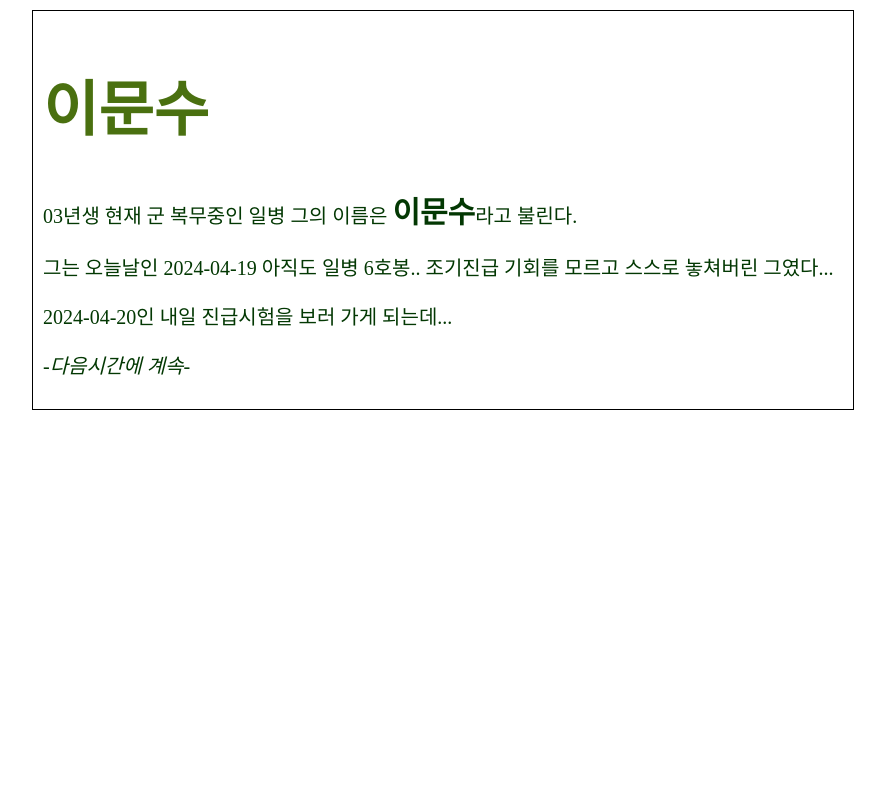
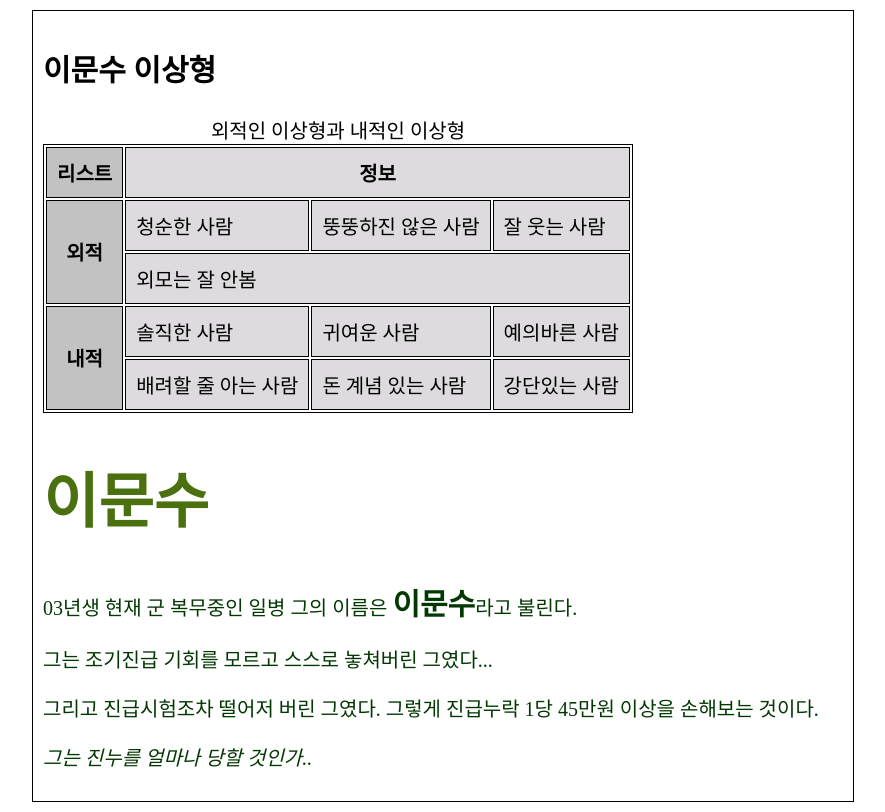
Before and after one commit to munsoo03/test1, a plain HTML site: page handsome.html in a window 1280 px wide. Shown: the whole page, without its empty margins (197-1082 px from the left). Drawn offline with Linux system fonts and the light colour scheme.

Commit message:
이상형추가

```diff
--- a/handsome.html
+++ b/handsome.html
@@ -11,34 +11,77 @@
             color: rgb(74, 112, 16) !important;
         }
         #container{
-            width: 800px;               /*너비*/
-            margin: 10px auto;          /*중앙 배치*/
-            padding: 10px;              /*테두리와 내용 사이 여백*/
-            border: 1px solid #000;   /*테두리 굵기와 색깔*/
+            width: 800px;                       /*너비*/
+            margin: 10px auto;                  /*중앙 배치*/
+            padding: 10px;                      /*테두리와 내용 사이 여백*/
+            border: 1px solid #000;           /*테두리 굵기와 색깔*/
         }
         body {
-            font-size: 20px;            /*전체 글자 크기*/
+            font-size: 20px;                    /*전체 글자 크기*/
         }
         h1 {
-            font-family: 바탕;          /*글꼴*/
-            font-size: 3em;             /*글자 크기*/
+            font-family: 바탕;                  /*글꼴*/
+            font-size: 3em;                     /*글자 크기*/
         }
         .accent {
-            font-size: 150%;            /*글자 크기*/
-            font-weight: 800;           /*글자 굵기*/
+            font-size: 150%;                    /*글자 크기*/
+            font-weight: 800;                   /*글자 굵기*/
         }
         .italic {
-            font-style: italic;         /*글자 스타일*/
+            font-style: italic;                 /*글자 스타일*/
+        }
+        table{
+            border: 1px solid black;          /*표 테두리 검은색 실선*/
+        }
+        td,th{
+            border:1px solid black;           /*셀 테두리 검은색 실선*/
+            padding: 10px                       /*셀 테두리와 내용 사이의 여백*/
         }
     </style>
 </head>
 <body>
     <div id="container">
+        <h2>이문수 이상형</h2>
+        <table>
+            <caption>외적인 이상형과 내적인 이상형</caption>
+            <colgroup>
+                <col style="background-color: #c2c2c2;">
+                <col span="3" style="background-color: #dddbdd;">
+            </colgroup>
+            <thead>
+                <tr>
+                    <th>리스트</th>
+                    <th colspan="3">정보</th>
+                </tr>
+            </thead>
+            <tbody>
+                <tr>
+                    <th rowspan="2">외적</th>
+                    <td>청순한 사람</td>
+                    <td>뚱뚱하진 않은 사람</td>
+                    <td>잘 웃는 사람</td>
+                </tr>
+                <tr>
+                    <td colspan="3">외모는 잘 안봄</td>
+                </tr>
+                <tr>
+                    <th rowspan="2">내적</th>
+                    <td>솔직한 사람</td>
+                    <td>귀여운 사람</td>
+                    <td>예의바른 사람</td>
+                </tr>
+                <tr>
+                    <td>배려할 줄 아는 사람</td>
+                    <td>돈 계념 있는 사람</td>
+                    <td>강단있는 사람</td>
+                </tr>
+            </tbody>
+        </table>
         <h1>이문수</h1>
         <p>03년생 현재 군 복무중인 일병 그의 이름은 <span class= "accent">이문수</span>라고 불린다.</span> </p>
-        <p>그는 오늘날인 2024-04-19 아직도 일병 6호봉.. 조기진급 기회를 모르고 스스로 놓쳐버린 그였다...</p>
-        <p>2024-04-20인 내일 진급시험을 보러 가게 되는데... </p>
-        <p class="italic">-다음시간에 계속-</p>
+        <p>그는 조기진급 기회를 모르고 스스로 놓쳐버린 그였다...</p>
+        <p>그리고 진급시험조차 떨어저 버린 그였다. 그렇게 진급누락 1당 45만원 이상을 손해보는 것이다.</p>
+        <p class="italic">그는 진누를 얼마나 당할 것인가..</p>
     </div>
 </body>
 </html>
```
